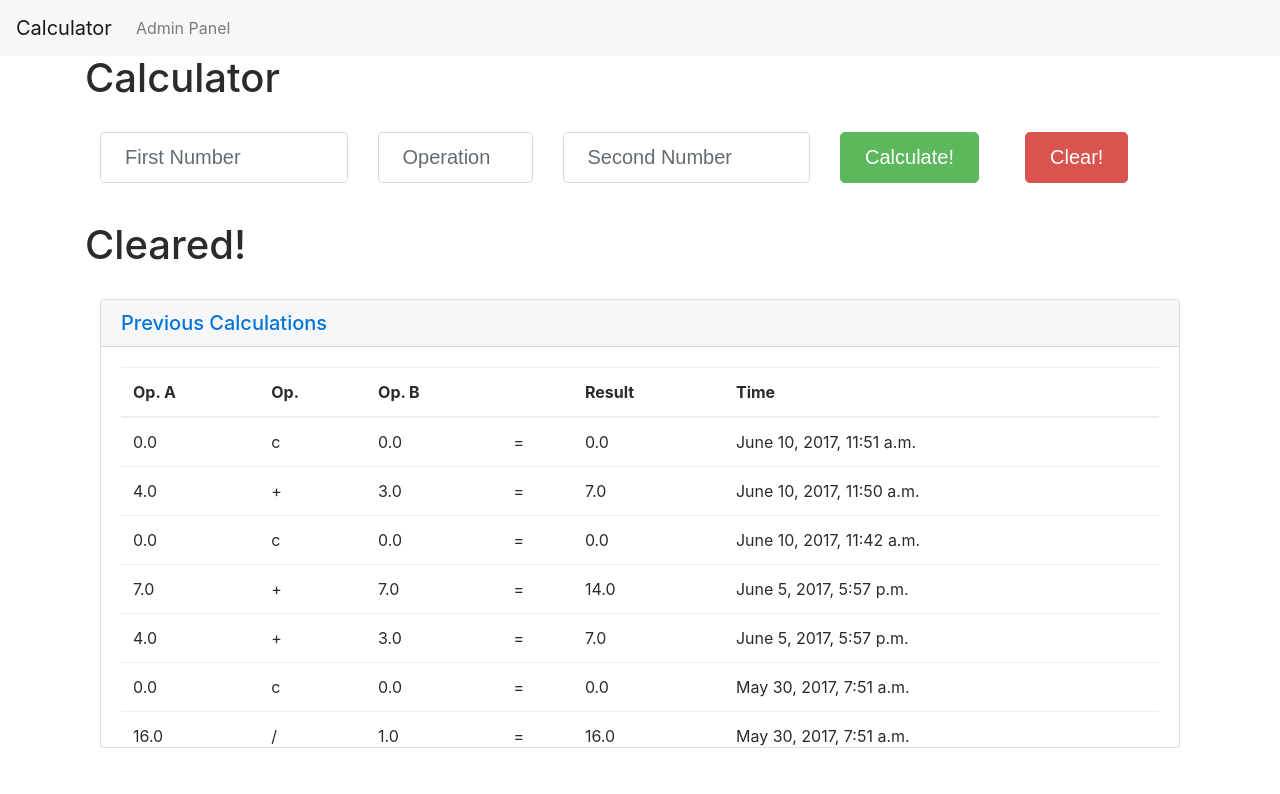
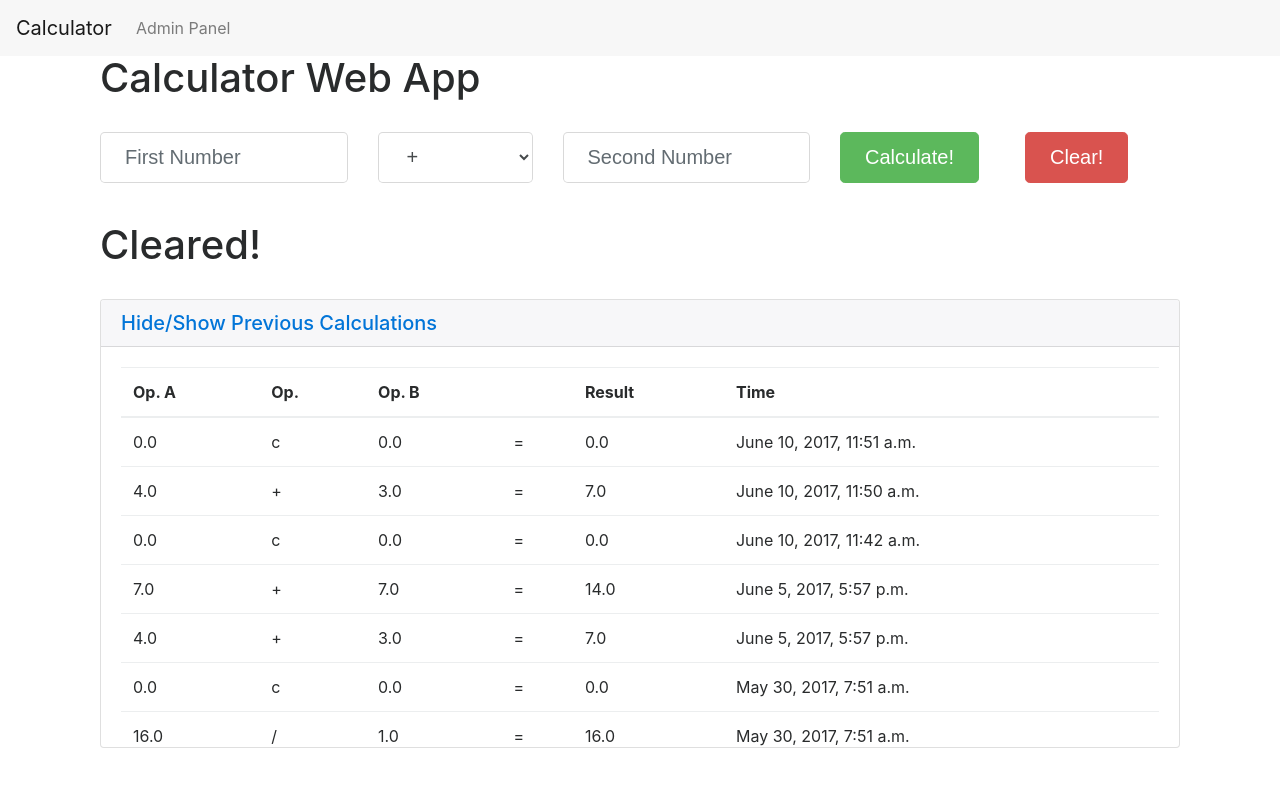
Before and after one commit to noah-dev/django_calc, a Django app: page /calc/ in a window 1280 px wide. Shown: the top 794 px of the page. Run offline with Django 3.2, Linux system fonts and the light colour scheme; data comes from the database, SQL or seed files in the repository; both versions use the stored data as it was after the commit; some libraries are stand-ins or nearby versions.

Commit message:
Prepare for github push

```diff
--- a/calc/templates/calc/base.html
+++ b/calc/templates/calc/base.html
@@ -46,6 +46,12 @@
     {% endblock %}
   </section>
 
+  <section id="header">
+    <div id="header">
+
+    </div>
+  </section>
+
   <!--JS files -->
   <script src="https://ajax.googleapis.com/ajax/libs/angularjs/1.5.6/angular.min.js"></script>
 
--- a/calc/templates/calc/index.html
+++ b/calc/templates/calc/index.html
@@ -3,8 +3,12 @@
 
 <div id="content">
   <div class="container">
+    <div class="col-12 col-sm-6">
+     <span class="hidden-md-up visible"></span>
+     <span class="hidden-sm-down not-visible"><h1>Calculator Web App</h1></span>
+    </div>
+    <br>
     <div class="col-sm-12">
-      <div class="row"> <h1>Calculator</h1> </div><br>
       <form action="/calc/boot_submit/" method="post" class = "row">
         {% csrf_token %}
         <div class="col-md-3 form-group">
@@ -17,7 +21,13 @@
         </div>
         <div class="col-md-2 form-group">
           <label class="sr-only">Operator</label>
-          <input type="text" class="form-control form-control-lg" name = "op" placeholder = "Operation">
+          <select class="form-control form-control-lg" id="op" name ="op">
+            <option>+</option>
+            <option>-</option>
+            <option>*</option>
+            <option>/</option>
+            <option>^</option>
+          </select>
         </div>
         <div class="col-md-3 form-group">
           <label class="sr-only">Operand B</label>
@@ -40,12 +50,14 @@
       <br>
       {% endif %}
 
+      <div class="col-12 col-sm-6">
         <div class="row">
         {% if calc_log_list.0.op != 'c' %}
         <h1>Last Result: {{calc_log_list.0.res}}</h1>
         {% else %}
         <h1>Cleared!</h1>
         {% endif %}
+        </div>
       </div>
 
       <br>
@@ -56,7 +68,7 @@
             <div class="card-header" role="tab" id="headingOne">
               <h5 class="mb-0">
                 <a data-toggle="collapse" data-parent="#accordion" href="#collapseOne" aria-expanded="true" aria-controls="collapseOne">
-                  Previous Calculations
+                  Hide/Show Previous Calculations
                 </a>
               </h5>
             </div>
--- a/dj_calc/views.py
+++ b/dj_calc/views.py
@@ -3,4 +3,4 @@ from django.http import HttpResponse
 
 
 def home(request):
-    return HttpResponse("You're looking at question")
+    return HttpResponse("Welcome to the homepage (WIP)")
```
Also changed, not shown: db.sqlite3. Lines whose indentation alone changed are shown as unchanged.
